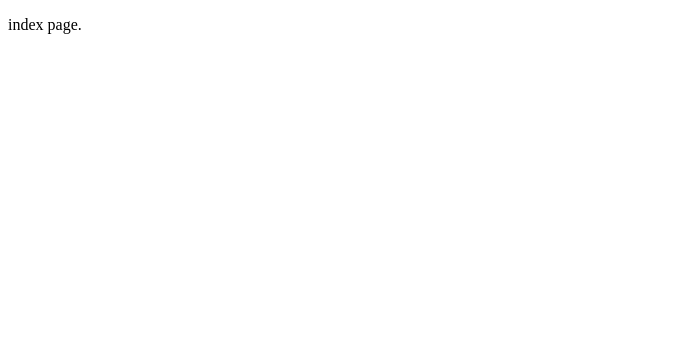
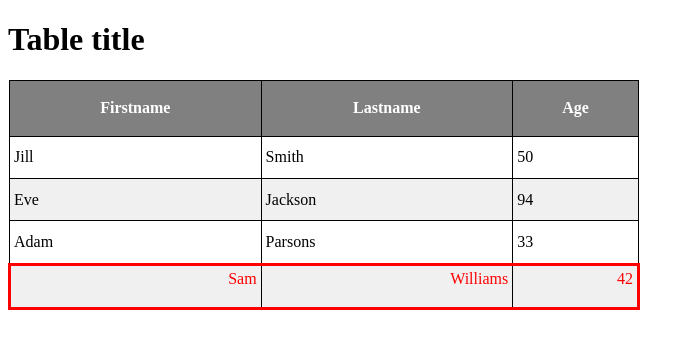
Before and after one commit to Maya-yun/Maya-yun.github.io, a plain HTML site: page index.html in a window 1280 px wide. Shown: the whole page, without its empty margins (0-695 px from the left). Drawn offline with Linux system fonts and the light colour scheme.

Commit message:
Update index.html

```diff
--- a/index.html
+++ b/index.html
@@ -1,9 +1,61 @@
 <!DOCTYPE html>
 <html>
 <head>
-	<title>Empty page example</title>
+	<title>Table</title>
+	<style type="text/css">
+		table, th, td{
+			border:1px solid black;
+			border-collapse: collapse;
+			padding: 3pt;
+		}
+		th{
+			background-color: gray;
+			color: white;
+			height: 35pt;
+		}
+		td{
+			height: 25pt;
+		}
+		tr.even{
+			background-color: rgb(240,240,240);
+		}
+		tr.uncertain{
+			text-align: right;
+			color: #ff0000;
+			border: 3px solid #ff0000;
+			vertical-align: baseline;
+		}
+	</style>
 </head>
 <body>
-<p>index page.</p>
+	<h1>Table title</h1>
+	<table style="width:50%;">
+		<tr>
+			<th style="width: 40%;">Firstname</th>
+			<th style="width: 40%;">Lastname</th>
+			<th style="width: 20%;">Age</th>
+		</tr>
+		<tr>
+			<td>Jill</td>
+			<td>Smith</td>
+			<td>50</td>
+		</tr>
+		<tr class='even'>
+			<td>Eve</td>
+			<td>Jackson</td>
+			<td>94</td>
+		</tr>
+		<tr>
+			<td>Adam</td>
+			<td>Parsons</td>
+			<td>33</td>
+		</tr>
+		<tr class='even uncertain'>
+			<td>Sam</td>
+			<td>Williams</td>
+			<td>42</td>
+		</tr>
+	</table>
+
 </body>
 </html>
```
